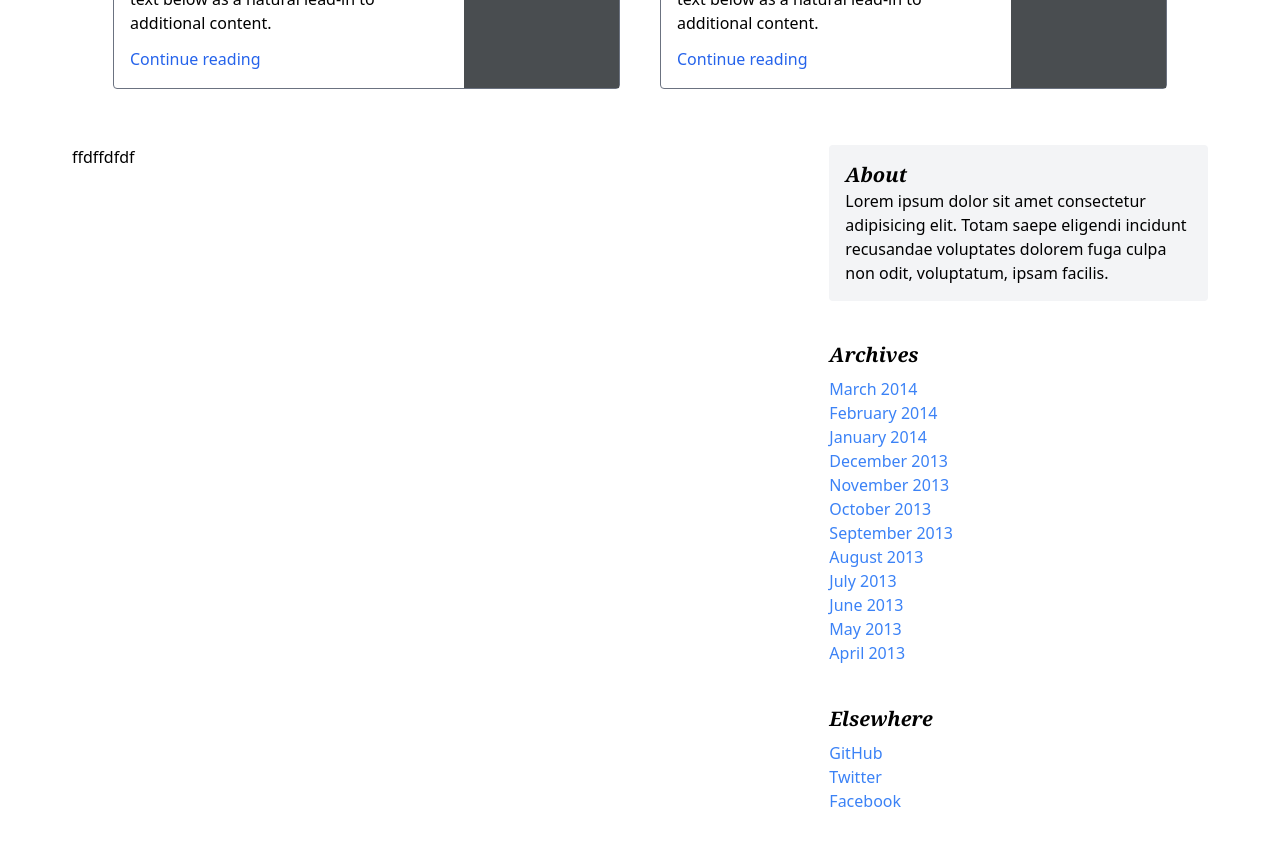
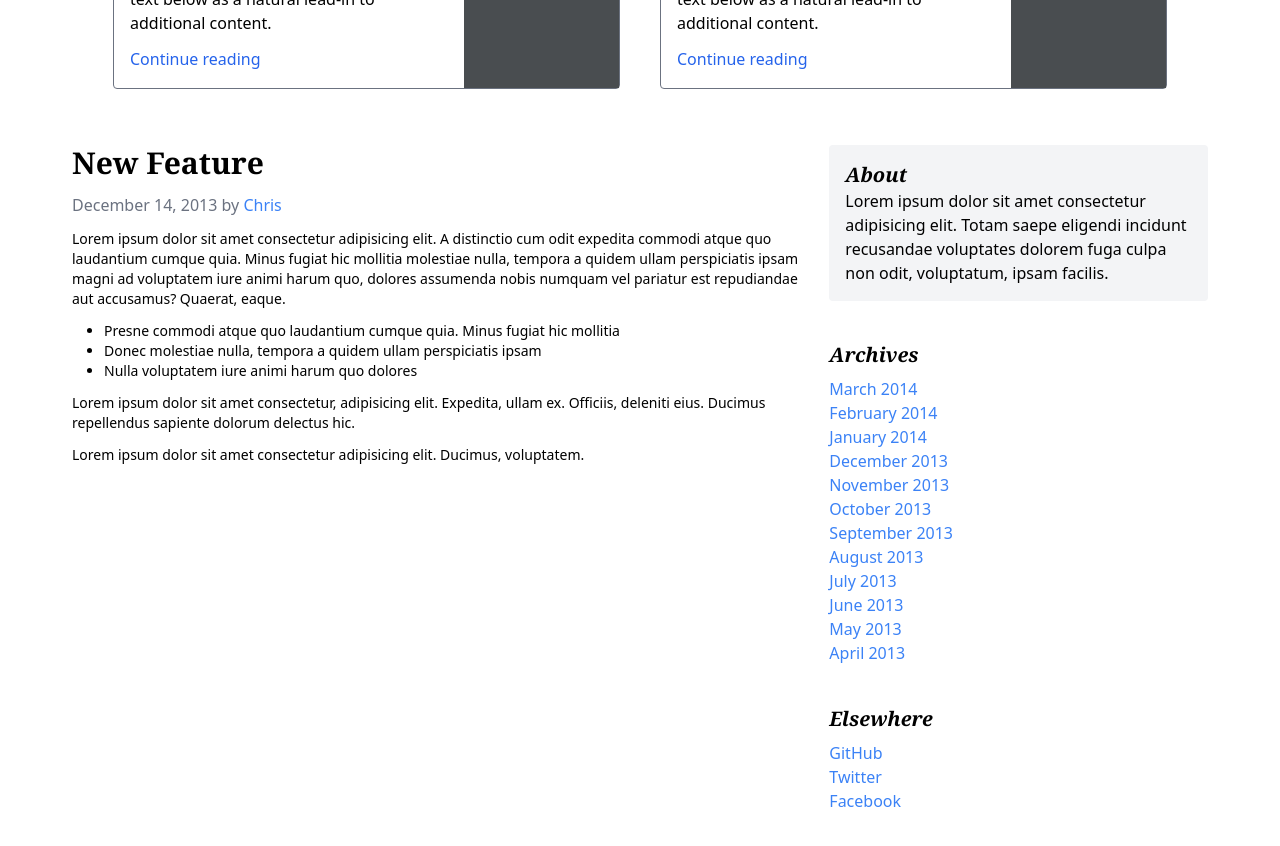
Before and after one commit to riyavishwakarma13/agaetis, a React (Vite) app: page /blogs/1 in a window 1280 px wide. Shown: the part 680-1526 px from the top of the page. Built offline with nearby package versions, Linux system fonts and the light colour scheme.

Commit message:
new feature

```diff
--- a/src/blogs/[id]/index.jsx
+++ b/src/blogs/[id]/index.jsx
@@ -1,4 +1,6 @@
 import React from "react";
+import NewFeature from "../../components/NewFeature";
+import AsideSection from "./../../components/Aside";
 
 const BlogDesc = () => {
   return (
@@ -55,44 +57,12 @@ const BlogDesc = () => {
           </div>
         </article>
       </div>
-      <div className="flex flex-col lg:flex-row justify-between mx-1 py-6 items-start">
-        <section>ffdffdfdf</section>
+      <div className="flex flex-col lg:flex-row justify-between gap-5 mx-1 py-6 items-start">
+        <section className="flex-1">
+          <NewFeature />
+        </section>
         {/* aside section */}
-        <aside className="w-1/3 lg:block hidden">
-          <div className="bg-gray-100 mb-5 rounded p-4">
-            <h1 className="font-serif font-bold text-xl italic">About</h1>
-            <p>
-              Lorem ipsum dolor sit amet consectetur adipisicing elit. Totam
-              saepe eligendi incidunt recusandae voluptates dolorem fuga culpa
-              non odit, voluptatum, ipsam facilis.
-            </p>
-          </div>
-          <div className="py-5 space-y-2">
-            <h2 className="font-serif font-bold text-xl italic">Archives</h2>
-            <ul className="list-none text-blue-500 font-medium">
-              <li>March 2014</li>
-              <li>February 2014</li>
-              <li>January 2014</li>
-              <li>December 2013</li>
-              <li>November 2013</li>
-              <li>October 2013</li>
-              <li>September 2013</li>
-              <li>August 2013</li>
-              <li>July 2013</li>
-              <li>June 2013</li>
-              <li>May 2013</li>
-              <li>April 2013</li>
-            </ul>
-          </div>
-          <div className="py-5 space-y-2">
-            <h2 className="font-serif font-bold text-xl italic">Elsewhere</h2>
-            <ul className="list-none text-blue-500 font-medium">
-              <li>GitHub</li>
-              <li>Twitter</li>
-              <li>Facebook</li>
-            </ul>
-          </div>
-        </aside>
+        <AsideSection />
       </div>
     </main>
   );
--- /dev/null
+++ b/src/components/Aside.tsx
@@ -0,0 +1,43 @@
+import React from "react";
+
+const AsideSection = () => {
+  return (
+    <aside className="w-1/3 lg:block hidden">
+      <div className="bg-gray-100 mb-5 rounded p-4">
+        <h1 className="font-serif font-bold text-xl italic">About</h1>
+        <p>
+          Lorem ipsum dolor sit amet consectetur adipisicing elit. Totam saepe
+          eligendi incidunt recusandae voluptates dolorem fuga culpa non odit,
+          voluptatum, ipsam facilis.
+        </p>
+      </div>
+      <div className="py-5 space-y-2">
+        <h2 className="font-serif font-bold text-xl italic">Archives</h2>
+        <ul className="list-none text-blue-500 font-medium">
+          <li>March 2014</li>
+          <li>February 2014</li>
+          <li>January 2014</li>
+          <li>December 2013</li>
+          <li>November 2013</li>
+          <li>October 2013</li>
+          <li>September 2013</li>
+          <li>August 2013</li>
+          <li>July 2013</li>
+          <li>June 2013</li>
+          <li>May 2013</li>
+          <li>April 2013</li>
+        </ul>
+      </div>
+      <div className="py-5 space-y-2">
+        <h2 className="font-serif font-bold text-xl italic">Elsewhere</h2>
+        <ul className="list-none text-blue-500 font-medium">
+          <li>GitHub</li>
+          <li>Twitter</li>
+          <li>Facebook</li>
+        </ul>
+      </div>
+    </aside>
+  );
+};
+
+export default AsideSection;
--- /dev/null
+++ b/src/components/NewFeature.jsx
@@ -0,0 +1,44 @@
+import React from "react";
+
+const NewFeature = () => {
+  return (
+    <section className="space-y-3">
+      <h1 className="text-3xl font-serif font-bold">New Feature</h1>
+      <p className="text-gray-500 font-medium">
+        December 14, 2013 by <span className="text-blue-500">Chris</span>
+      </p>
+      <div className="space-y-3 text-sm">
+        <p>
+          {" "}
+          Lorem ipsum dolor sit amet consectetur adipisicing elit. A distinctio
+          cum odit expedita commodi atque quo laudantium cumque quia. Minus
+          fugiat hic mollitia molestiae nulla, tempora a quidem ullam
+          perspiciatis ipsam magni ad voluptatem iure animi harum quo, dolores
+          assumenda nobis numquam vel pariatur est repudiandae aut accusamus?
+          Quaerat, eaque.{" "}
+        </p>
+        <ul className="list-disc pl-8">
+          <li>
+            Presne commodi atque quo laudantium cumque quia. Minus fugiat hic
+            mollitia
+          </li>
+          <li>
+            Donec molestiae nulla, tempora a quidem ullam perspiciatis ipsam
+          </li>
+          <li>Nulla voluptatem iure animi harum quo dolores</li>
+        </ul>
+        <p>
+          Lorem ipsum dolor sit amet consectetur, adipisicing elit. Expedita,
+          ullam ex. Officiis, deleniti eius. Ducimus repellendus sapiente
+          dolorum delectus hic.
+        </p>
+        <p>
+          Lorem ipsum dolor sit amet consectetur adipisicing elit. Ducimus,
+          voluptatem.
+        </p>
+      </div>
+    </section>
+  );
+};
+
+export default NewFeature;
```
